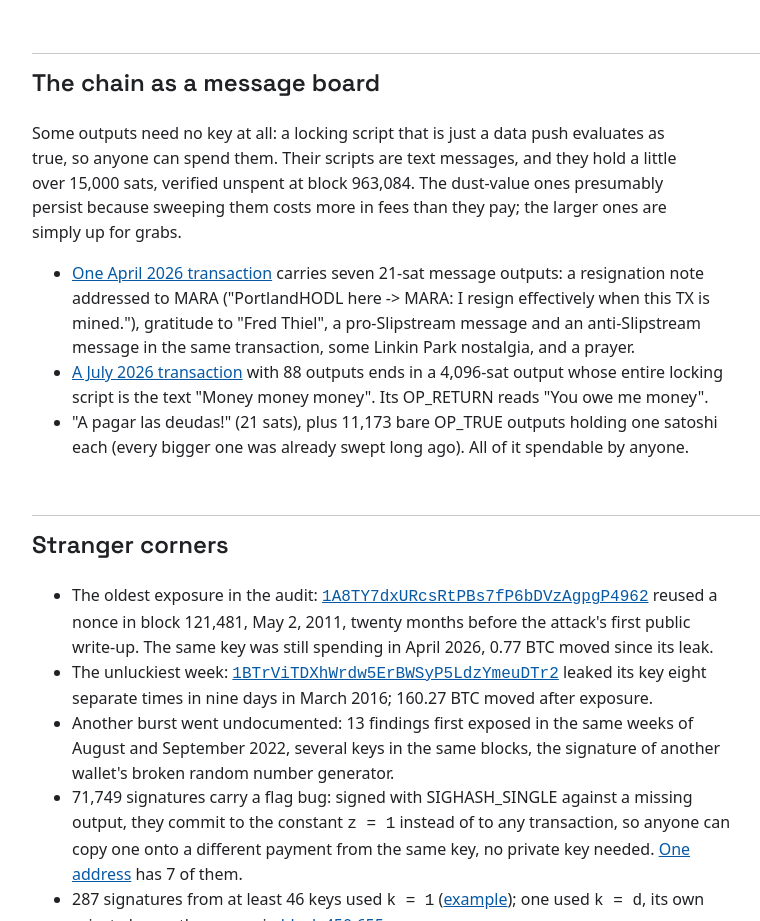
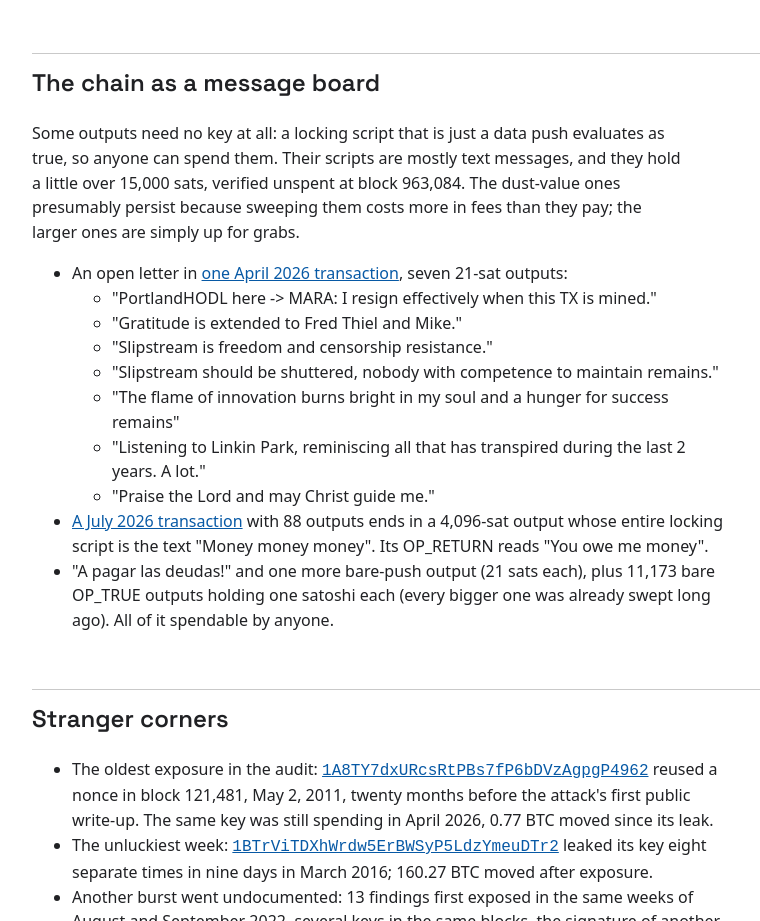
Before and after one commit to stutxo/pwnd.money, a plain HTML site: page article.html in a window 1280 px wide. Shown: the part 3420-4341 px from the top of the page, without its empty margins (16-776 px from the left). Drawn offline with Linux system fonts and the light colour scheme.

Commit message:
Quote the full PortlandHODL open letter, complete the bare-push set

```diff
--- a/article.html
+++ b/article.html
@@ -227,21 +227,32 @@
   <section aria-labelledby="s-messages">
     <h2 id="s-messages">The chain as a message board</h2>
     <p>Some outputs need no key at all: a locking script that is just a data push evaluates as
-      true, so anyone can spend them. Their scripts are text messages, and they hold a little
-      over 15,000 sats, verified unspent at block 963,084. The dust-value ones presumably persist
+      true, so anyone can spend them. Their scripts are mostly text messages, and they hold a
+      little over 15,000 sats, verified unspent at block 963,084. The dust-value ones presumably persist
       because sweeping them costs more in fees than they pay; the larger ones are simply up for
       grabs.</p>
     <ul>
-      <li><a href="https://mempool.space/tx/7372defce8713521da62fe0284b4fd23c3f33c8a7a23275788b50762db8fc0a3" target="_blank" rel="noopener">One
-        April 2026 transaction</a> carries seven 21-sat message outputs: a resignation note
-        addressed to MARA ("PortlandHODL here -&gt; MARA: I resign effectively when this TX is
-        mined."), gratitude to "Fred Thiel", a pro-Slipstream message and an anti-Slipstream
-        message in the same transaction, some Linkin Park nostalgia, and a prayer.</li>
+      <li>An open letter in
+        <a href="https://mempool.space/tx/7372defce8713521da62fe0284b4fd23c3f33c8a7a23275788b50762db8fc0a3" target="_blank" rel="noopener">one
+        April 2026 transaction</a>, seven 21-sat outputs:
+        <ul>
+          <li>"PortlandHODL here -&gt; MARA: I resign effectively when this TX is mined."</li>
+          <li>"Gratitude is extended to Fred Thiel and Mike."</li>
+          <li>"Slipstream is freedom and censorship resistance."</li>
+          <li>"Slipstream should be shuttered, nobody with competence to maintain remains."</li>
+          <li>"The flame of innovation burns bright in my soul and a hunger for success
+            remains"</li>
+          <li>"Listening to Linkin Park, reminiscing all that has transpired during the last 2
+            years. A lot."</li>
+          <li>"Praise the Lord and may Christ guide me."</li>
+        </ul>
+      </li>
       <li><a href="https://mempool.space/tx/84b577cb8c5862ff16671db007b5690ff0929fea60c39c1437f25ee0c2b9c299" target="_blank" rel="noopener">A
         July 2026 transaction</a> with 88 outputs ends in a 4,096-sat output whose entire locking
         script is the text "Money money money". Its OP_RETURN reads "You owe me money".</li>
-      <li>"A pagar las deudas!" (21 sats), plus 11,173 bare OP_TRUE outputs holding one satoshi
-        each (every bigger one was already swept long ago). All of it spendable by anyone.</li>
+      <li>"A pagar las deudas!" and one more bare-push output (21 sats each), plus 11,173 bare
+        OP_TRUE outputs holding one satoshi each (every bigger one was already swept long ago).
+        All of it spendable by anyone.</li>
     </ul>
   </section>
 
```
Also changed, not shown: index.html (+20 -9 lines).
